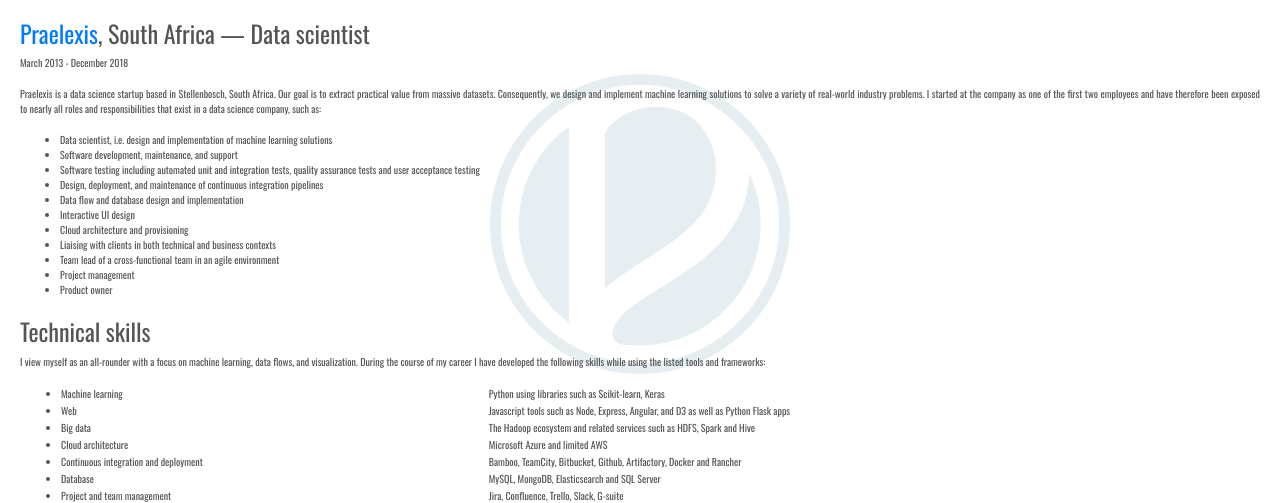
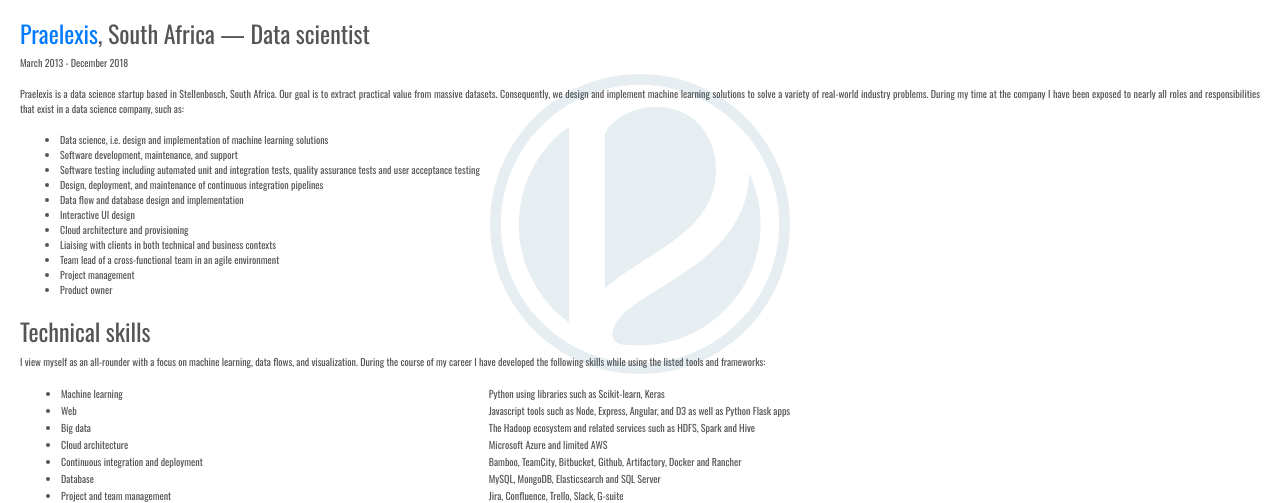
Before and after one commit to wikusbrink/wikusbrink.com, a Flask app: page / in a window 1280 px wide. Shown: the part 1314-1817 px from the top of the page. Run offline with Flask 2, Linux system fonts and the light colour scheme; parts of the project's set-up code (start-up, migrations or seed data) failed here and were passed over; some libraries are stand-ins or nearby versions.

Commit message:
Final touches

```diff
--- a/project/static/utils.js
+++ b/project/static/utils.js
@@ -53,7 +53,7 @@
     var d = new Date(date);
     d = new Date(d.getTime() + x*60000*60*24);
     var month = String(d.getMonth() + 1).length < 2 ? '0' + (d.getMonth() + 1):(d.getMonth() + 1);
-    var day = String(d.getDate() + 1).length < 2 ? '0' + d.getDate():d.getDate();
+    var day = String(d.getDate()).length < 2 ? '0' + d.getDate():d.getDate();
     return d.getUTCFullYear() + '-' + month + '-' + day;
 }
 
--- a/project/templates/index.html
+++ b/project/templates/index.html
@@ -85,6 +85,11 @@
         left: 0;
     }
 }
+@media only screen and (max-device-width: 800px) {
+    .welcome ul {
+        padding-left: 25px;
+    }
+}
 
 .heading {
     position: absolute;
@@ -141,7 +146,7 @@
     opacity: 0.1;
 }
 
-.welcome td {
+td {
     text-align: left;
 }
 
@@ -168,7 +173,9 @@
 }
 @media only screen and (max-device-width: 800px) {
     .footer span{
-        font-size: 10px;
+        font-size: 18px;
+        letter-spacing: 0px;
+        padding: 10px 18px 14px 18px;
     }
 }
 
@@ -205,21 +212,22 @@
 <div class="content welcome">
     <h3 style="text-align:center;">Welcome</h3>
      <p>
-        Hi there. This is my website, not too much going on here. Just a bit of information about myself.
-        I was born and raised in Stellenbosch, and went on to study at the University of Stellenbosch.
-        I completed my masters degree in the field of robotics and computer vision.
-        After completing my studies one of my former lecturers approached and I started working his machine learning startup, Praelexis.
-        Building a company from the ground up has been an interesting journey.
-        Rapid innovation coupled and creating production ready software has been our competivite advantage.
+I’m Wikus, This is my website.
+I was born and raised in Stellenbosch (close to Cape Town in South Africa), and went on to study at Stellenbosch University.
+I completed my Masters degree in the field of robotics and computer vision.
+After completing my studies I started working as one of the first employees at Praelexis, a machine learning startup.
+Building a company from the ground up has been an interesting journey.
+Rapid innovation coupled and creating production ready software has been our competitive advantage.
     </p>
     <div style="display: flex;">
         <div style="flex: 60%;">
             <p>
-                After five years at Praelexis and 30 years in Stellenbosch I decided it's time to move on, and that where I am now.
-                I'm currenlty looking for a position in Australia and would welcome any oportunity.
-                I find pleasure in taking on new challenges and ultimately becoming better at whatever it is I do.
-                With that in mind, my current interest lies with deep learning and the surrounding field.
-                I would like to spend my time in an environment that values research and surround myself with people from whom I can learn.
+After spending my entire life up to now in Stellenbosch I decided that it's time to move on, and that that move should be to Australia.
+My skilled independent visa was granted early in November 2018, allowing me to live and work anywhere in Australia.
+I'm currently looking for a position in Australia and would welcome any opportunity involving the development of machine learning software and solutions.
+I find pleasure in taking on new challenges and ultimately becoming better at whatever it is I do.
+With that in mind, my current focus include deep learning and the surrounding fields of machine learning and AI.
+I would like to grow my skills in an environment that values research and surround myself with people from whom I can learn.
             </p>
         </div>
         <div style="flex: 40%;">
@@ -237,7 +245,7 @@
                     <td>South African</td>
                 </tr>
                 <tr>
-                    <td><ul><li>Current residence</li></ul></td>
+                    <td valign="top"><ul><li>Current residence</li></ul></td>
                     <td>Stellenbosch, South Africa</td>
                 </tr>
                 <tr>
@@ -245,7 +253,7 @@
                     <td><a href='http://wikusbrink.com:8085/PTEscoreReport.pdf' target='_blank'>English</a>, Afrikaans</td>
                 </tr>
                 <tr>
-                    <td valign="top"><ul><li>Visa status</li></ul></td>
+                    <td valign="top"><ul><li>Australian Visa</li></ul></td>
                     <td>Skilled Independent (subclass 189) - Granted 1&nbsp;November&nbsp;2018</td>
                 </tr>
             </table>
@@ -265,13 +273,12 @@
         <h4><a href='http://praelexis.com/' target='_blank'>Praelexis</a>, South Africa — Data scientist</h4>
         <p>March 2013 - December 2018</p>
         <p>
-            Praelexis is a data science startup based in Stellenbosch, South Africa.
-            Our goal is to extract practical value from massive datasets.
-            Consequently, we design and implement machine learning solutions to solve a variety of real-world industry problems.
-            I started at the company as one of the first two employees and have therefore been exposed to nearly all roles and responsibilities that exist in a data science company, such as:
+Praelexis is a data science startup based in Stellenbosch, South Africa.
+Our goal is to extract practical value from massive datasets. Consequently, we design and implement machine learning solutions to solve a variety of real-world industry problems.
+During my time at the company I have been exposed to nearly all roles and responsibilities that exist in a data science company, such as:
         </p>
         <ul>
-            <li>Data scientist, i.e. design and implementation of machine learning solutions</li>
+            <li>Data science, i.e. design and implementation of machine learning solutions</li>
             <li>Software development, maintenance, and support</li>
             <li>Software testing including automated unit and integration tests, quality assurance tests and user acceptance testing</li>
             <li>Design, deployment, and maintenance of continuous integration pipelines</li>
@@ -433,7 +440,7 @@
 
         <div style="flex: 25%; padding: 5px;">
             <img src="{{ url_for('static', filename='images/hob5.jpg') }}" alt="hike" style="width:100%">
-            <p class="image-caption">Brothers hiking</p>
+            <p class="image-caption">Hiking</p>
         </div>
         <div style="flex: 25%; padding: 5px;">
             <img src="{{ url_for('static', filename='images/hob6.jpg') }}" alt="camp" style="width:100%">
```
